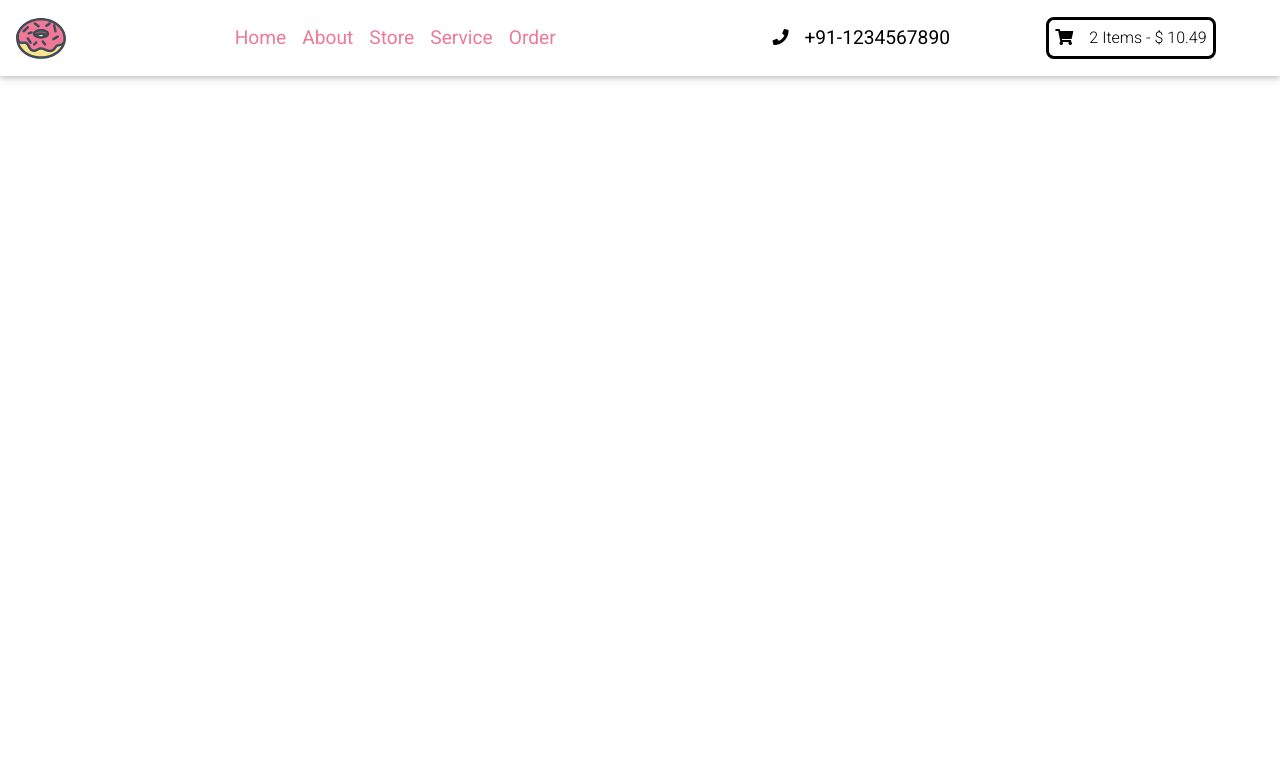
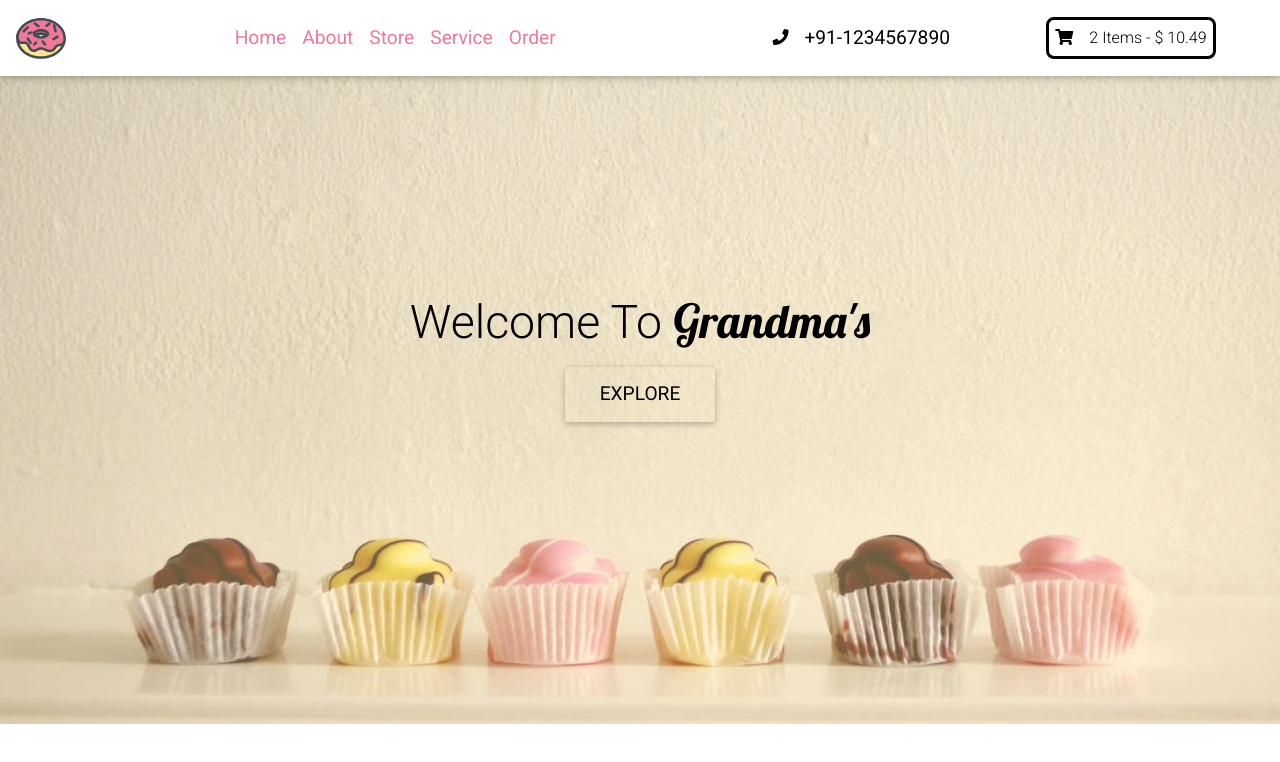
Before and after one commit to akj-12/grand-ma-sweets, a plain HTML site: page index.html in a window 1280 px wide. Drawn offline with nearby package versions, Linux system fonts and the light colour scheme.

Commit message:
banner complete

```diff
--- a/css/style.css
+++ b/css/style.css
@@ -4,6 +4,7 @@
     --mainWhite: #fff;
     --mainBlack: #000;
     --mainGrey: rgb(238, 238, 238);
+
 }
 
 body {
@@ -62,3 +63,25 @@ body {
     font-size: 1.2rem;
     font-weight: 400;
 }
+
+.max-height {
+    min-height: calc(100vh - 76px);
+    background: linear-gradient(rgba(246, 199, 70, 0.205), rgba(251, 174, 19, 0.205)), url(../images/headerBcg.jpeg);
+    background-position: center;
+    background-size: cover;
+    background-attachment: fixed;
+    background-repeat: no-repeat;
+    position: relative;
+}
+
+.banner h1 {
+    font-size: 2.9rem !important;
+}
+
+.banner-title {
+    font-family: 'Lobster', cursive;
+}
+
+.banner-link {
+    font-size: 1.2rem;
+}
--- a/index.html
+++ b/index.html
@@ -9,6 +9,7 @@
     <link rel="stylesheet" href="https://use.fontawesome.com/releases/v5.8.2/css/all.css">
     <!-- Google Fonts -->
     <link rel="stylesheet" href="https://fonts.googleapis.com/css?family=Roboto:300,400,500,700&display=swap">
+    <link href="https://fonts.googleapis.com/css2?family=Lobster&display=swap" rel="stylesheet">
     <!-- Bootstrap core CSS -->
     <link href="https://cdnjs.cloudflare.com/ajax/libs/twitter-bootstrap/4.5.0/css/bootstrap.min.css" rel="stylesheet">
     <!-- Material Design Bootstrap -->
@@ -20,7 +21,7 @@
 <body>
     <header id="navbar">
         <!-- navbar start -->
-        <nav class="navbar navbar-expand-lg fixed-top">
+        <nav class="navbar navbar-expand-lg bg-white fixed-top">
             <a class="navbar-brand" href="#home"><img src="./images/logo.svg" alt="logo"></a>
             <button class="navbar-toggler" type="button" data-toggle="collapse" data-target="#navbarText"
                 aria-controls="navbarText" aria-expanded="false" aria-label="Toggle navigation">
@@ -76,7 +77,27 @@
         </nav>
         <!-- navbar end -->
 
+        <!-- banner start -->
+        <div class="container-fluid">
+            <div class="row max-height justify-content-center align-items-center">
+                <div class="col-10 mx-auto banner text-center">
+                    <h1 class="text-capitalize">
+                        Welcome to <strong class="banner-title text-capitalize">grandma's</strong>
+                    </h1>
+                    <a href="#store" class="btn banner-link text-uppercase my-2">explore</a>
+                </div>
+                <!-- store start -->
+
+                <!-- store end -->
+            </div>
+        </div>
+        <!-- banner end -->
     </header>
+
+    <!-- about us start -->
+
+    <!-- about us end -->
+
     <!-- JQuery -->
     <script type="text/javascript" src="https://cdnjs.cloudflare.com/ajax/libs/jquery/3.5.1/jquery.min.js"></script>
     <!-- Bootstrap tooltips -->
```
